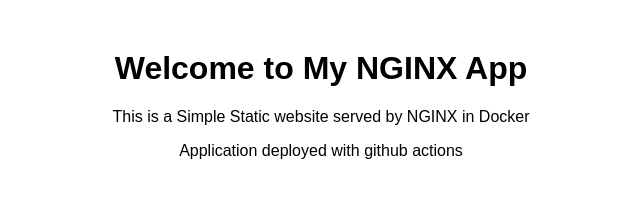
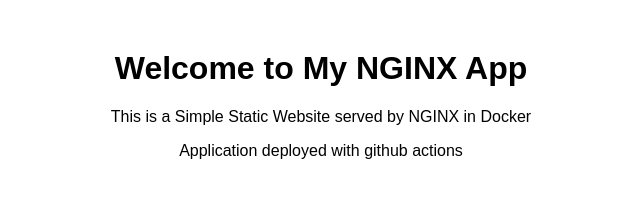
Before and after one commit to YashPradhan77/ECS-FARGATE, a plain HTML site: page nginx/index.html in a window 1280 px wide. Shown: the full height of the page, 319-959 px from the left. Drawn offline with Linux system fonts and the light colour scheme.

Commit message:
initial commit

```diff
--- a/nginx/index.html
+++ b/nginx/index.html
@@ -8,7 +8,7 @@
 </head>
 <body>
     <h1>Welcome to My NGINX App</h1>
-    <p>This is a Simple Static website served by NGINX in Docker</p>
+    <p>This is a Simple Static Website served by NGINX in Docker</p>
     <p>Application deployed with github actions</p>
 </body>
 </html>
```
Also changed, not shown: 1 other file.
